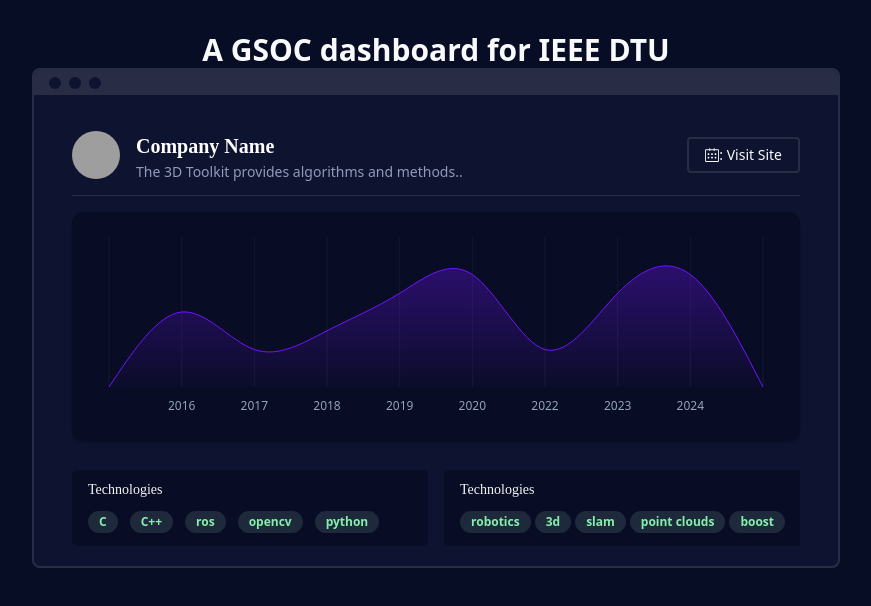
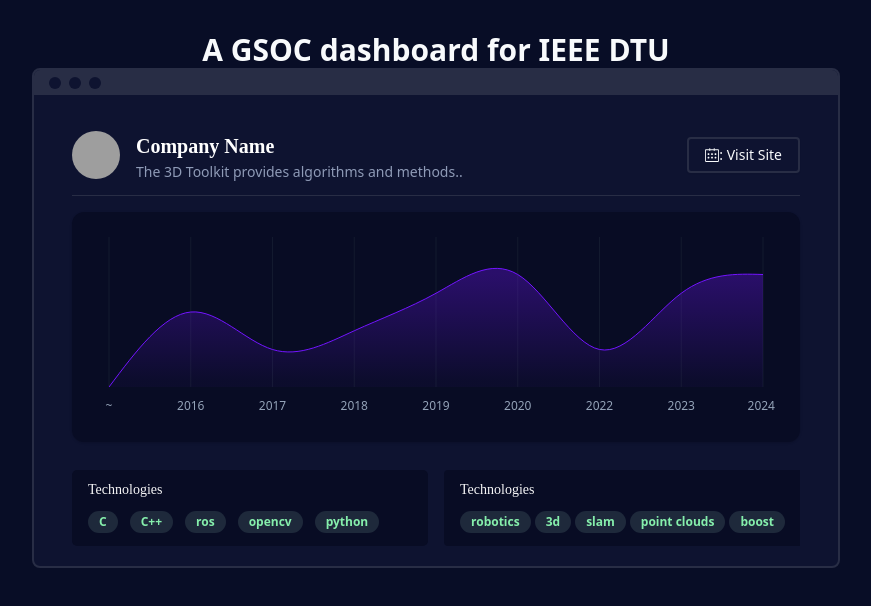
Before and after one commit to IEEEDTUCS/GSOC-SummerProject, a React (Vite) app: page / in a window 1280 px wide. Shown: the top 606 px of the page, without its empty margins (204-1075 px from the left). Built offline with nearby package versions, Linux system fonts and the light colour scheme; grey boxes are pictures that could not be loaded.

Commit message:
chore: stop graph at 2024

```diff
--- a/src/_components/ui/gradientchart.jsx
+++ b/src/_components/ui/gradientchart.jsx
@@ -15,7 +15,7 @@
     }
   }
   const chartData = [
-    { year: "", projects: 0},
+    { year: "~", projects: 0},
     { year: "2016", projects: 4},
     { year: "2017", projects: 2},
     { year: "2018", projects: 3},
@@ -23,9 +23,7 @@
     { year: "2020", projects: 6},
     { year: "2022", projects: 2},
     { year: "2023", projects: 5},
-    { year: "2024", projects: 6},
-    { year: "", projects: 0},
-
+    { year: "2024", projects: 6}
   ]
   return (
     <Card className="border-transparent bg-[#080c24]">
```
